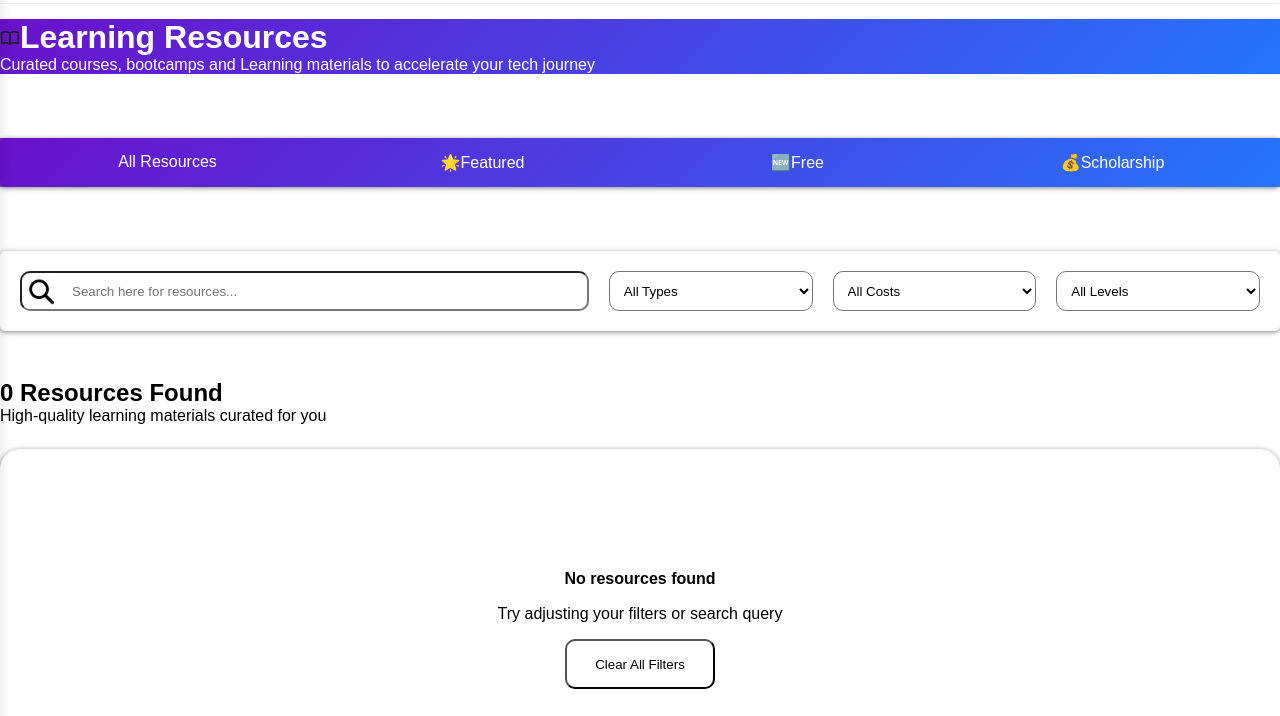
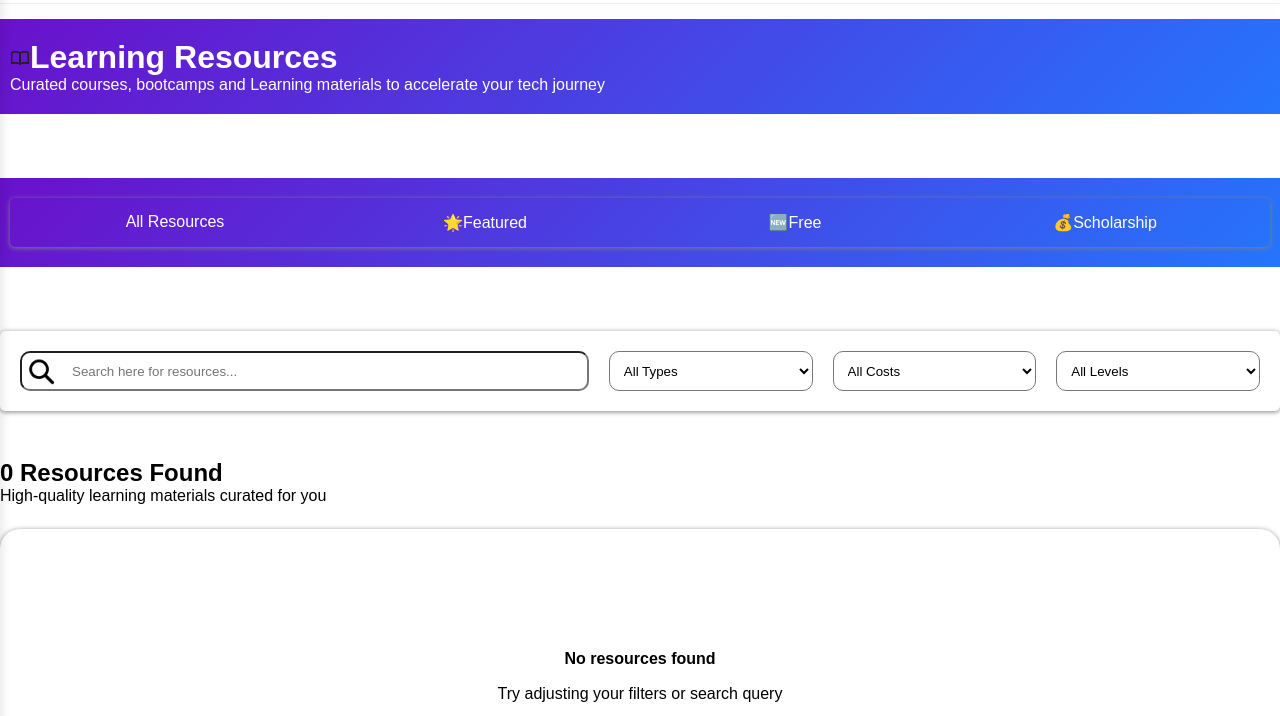
Before and after one commit to Maurrreenn/TecheHerpath, a plain HTML site: page resources.html in a window 1280 px wide. Shown: the part 69-785 px from the top of the page. Drawn offline with Linux system fonts and the light colour scheme; files whose address does not match are found by name; a web font is replaced by a local one.

Commit message:
Update resources.css

```diff
--- a/resources.css
+++ b/resources.css
@@ -143,11 +143,13 @@
     margin-top: 15px;
     background: linear-gradient(135deg, #6a11cb 0%, #2575fc 100%);
     color: white;
+    padding: 20px 10px;
 }
 .features{
     margin: 4rem 0;
     background: linear-gradient(135deg, #6a11cb 0%, #2575fc 100%);
     color: white;
+    padding: 20px 10px;
 }
 
 .features ul{
```
